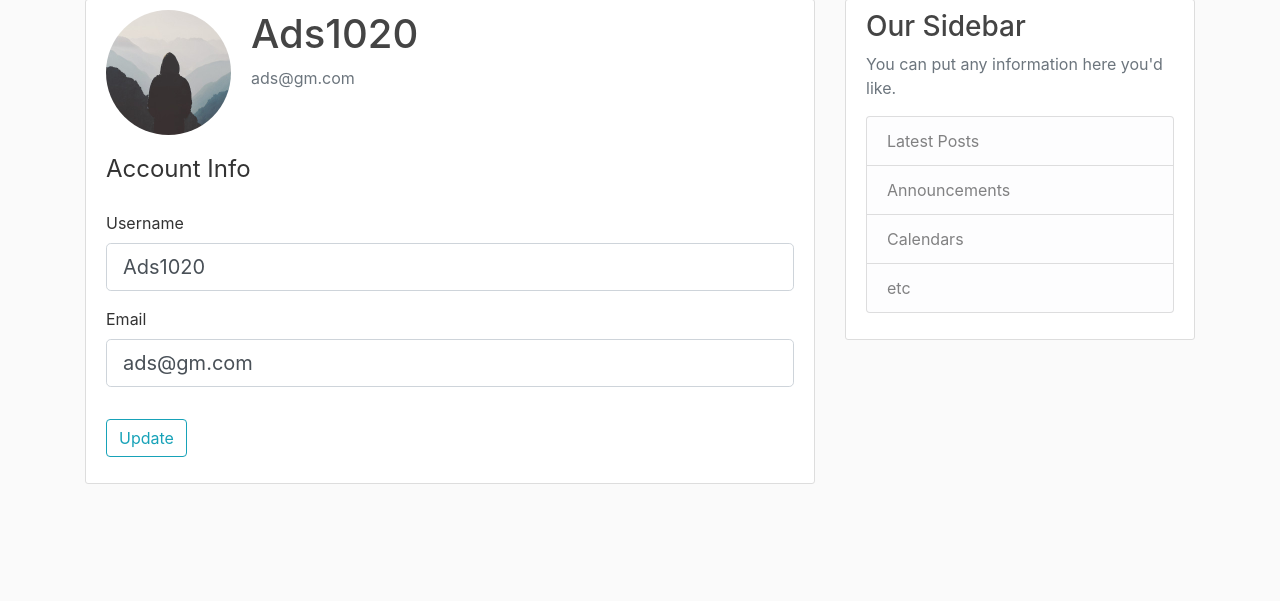
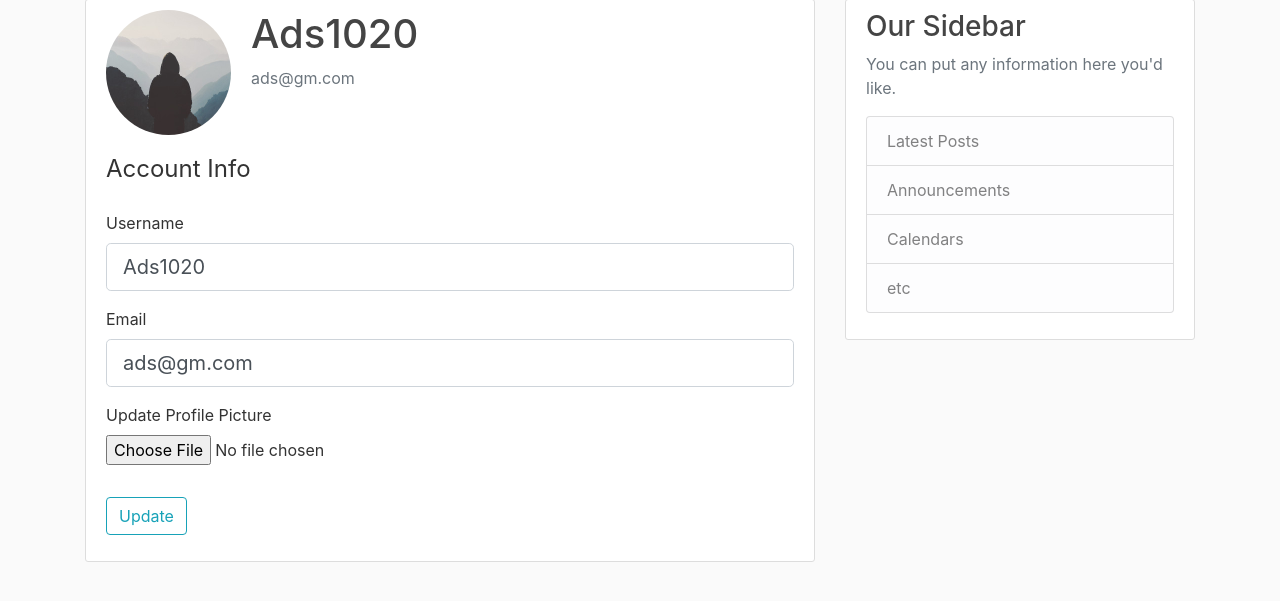
Before and after one commit to Advika1030/flask-blog, a Flask app: page /account in a window 1280 px wide. Shown: the part 81-682 px from the top of the page. Run offline with Flask 3, Linux system fonts and the light colour scheme; a user stored in the database is signed in; some libraries are stand-ins or nearby versions.

Commit message:
update profile picture

```diff
--- a/flaskBlog/form.py
+++ b/flaskBlog/form.py
@@ -13,7 +13,6 @@ class RegistrationForm(FlaskForm):
 
     password = PasswordField('Password', validators=[DataRequired()])
     confirm_password = PasswordField('Confirm Password', validators=[DataRequired(), EqualTo('password')])
-    picture = FileField('Update Profile Picture', validators = [FileAllowed(['jpg','png'])])
     submit = SubmitField('Sign Up')
 
     def validate_username(self,username):
@@ -42,7 +41,7 @@ class UpdateAccountForm(FlaskForm):
     username = StringField('Username', validators=[DataRequired(), Length(min=2, max=20)])
 
     email = StringField('Email', validators=[DataRequired(), Email()])
-
+    picture = FileField('Update Profile Picture', validators = [FileAllowed(['jpg','png'])])
     submit = SubmitField('Update')
 
     def validate_username(self,username):
--- a/flaskBlog/routes.py
+++ b/flaskBlog/routes.py
@@ -1,3 +1,5 @@
+import os
+import secrets
 from flask import render_template, url_for, flash, redirect, request
 from datetime import datetime
 from flaskBlog import app, db, bcrypt
@@ -64,11 +66,24 @@ def logout():
     logout_user()
     return redirect(url_for('home'))
 
+def save_picture(form_picture):
+    random_hex = secrets.token_hex(8)
+    _, f_ext = os.path.splitext(form_picture.filename)
+    picture_fn = random_hex + f_ext
+    picture_path = os.path.join(app.root_path,'static/profile_pics', picture_fn)
+    form_picture.save(picture_path)
+
+    return picture_fn
+
+
 @app.route("/account", methods = ['GET','POST'])
 @login_required
 def account():
     form = UpdateAccountForm()
     if form.validate_on_submit():
+        if form.picture.data:
+            picture_file = save_picture(form.picture.data)
+            current_user.image_file = picture_file
         current_user.username = form.username.data
         current_user.email = form.email.data
         db.session.commit()
--- a/flaskBlog/templates/account.html
+++ b/flaskBlog/templates/account.html
@@ -9,7 +9,7 @@
       </div>
     </div>
 
-        <form action="" method="POST">
+        <form action="" method="POST" enctype="multipart/form-data">
             {{ form.hidden_tag() }}
             <fieldset class="form-group">
                 <legend class="border-botton mb-4">Account Info</legend>
@@ -47,6 +47,17 @@
                     {{ form.email(class="form-control form-control-lg") }}
                     {% endif %}
                 </div>
+                <div class="form-group">
+                    {{ form.picture.label() }}
+                    {{ form.picture(class = "form-control-file") }}
+                    {% if form.picture.errors %}
+                        {% for error in form.picture.errors %}
+                        <span class = "text-danger">
+                            {{ error }}
+                        </span></div><br>
+                        {% endfor %}
+                    {% endif %}
+                </div>
 
             </fieldset>
             <div class="form-group">
```
Also changed, not shown: flaskBlog/static/profile_pics/c3adc4e4ab289bd7.png (added), instance/site.db.
